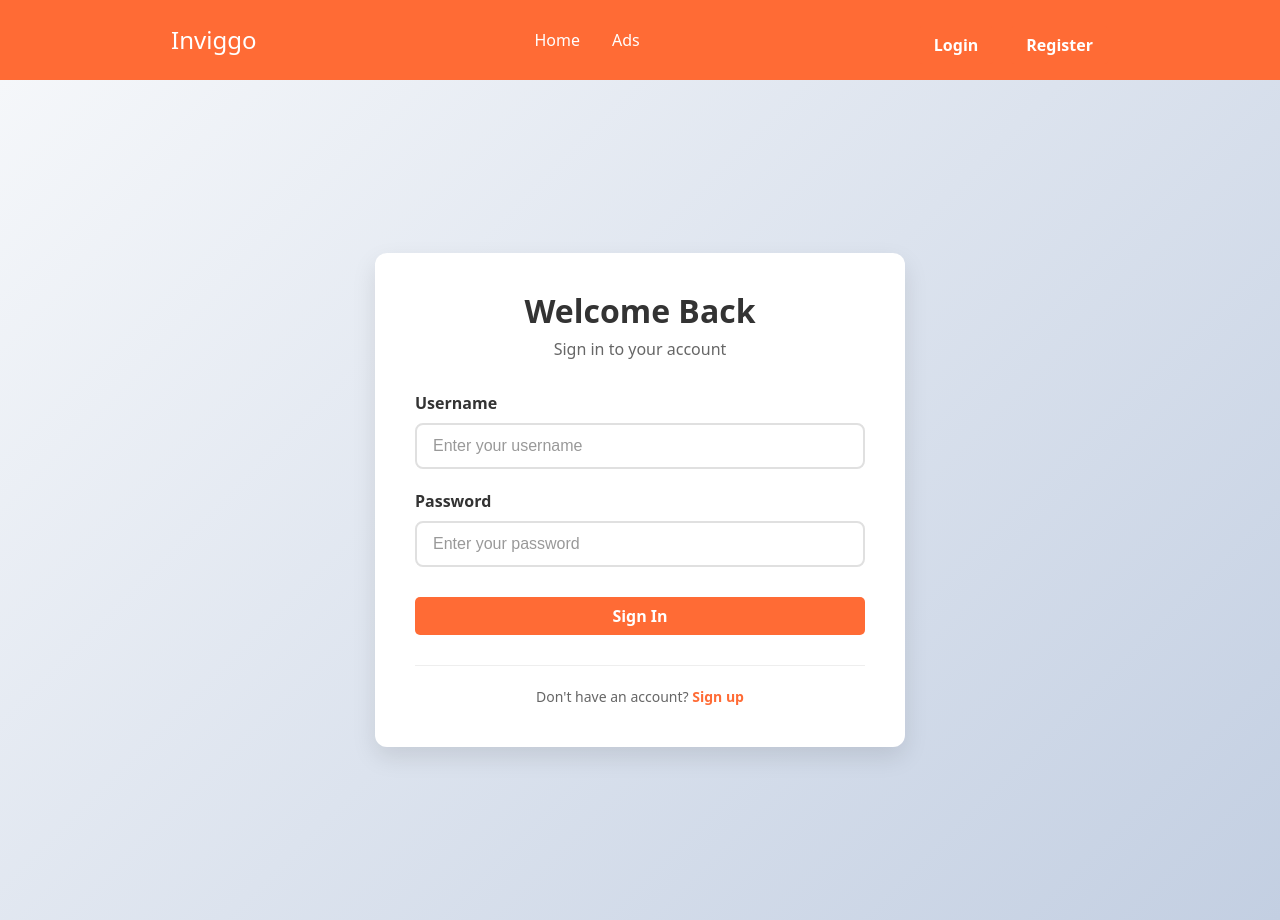
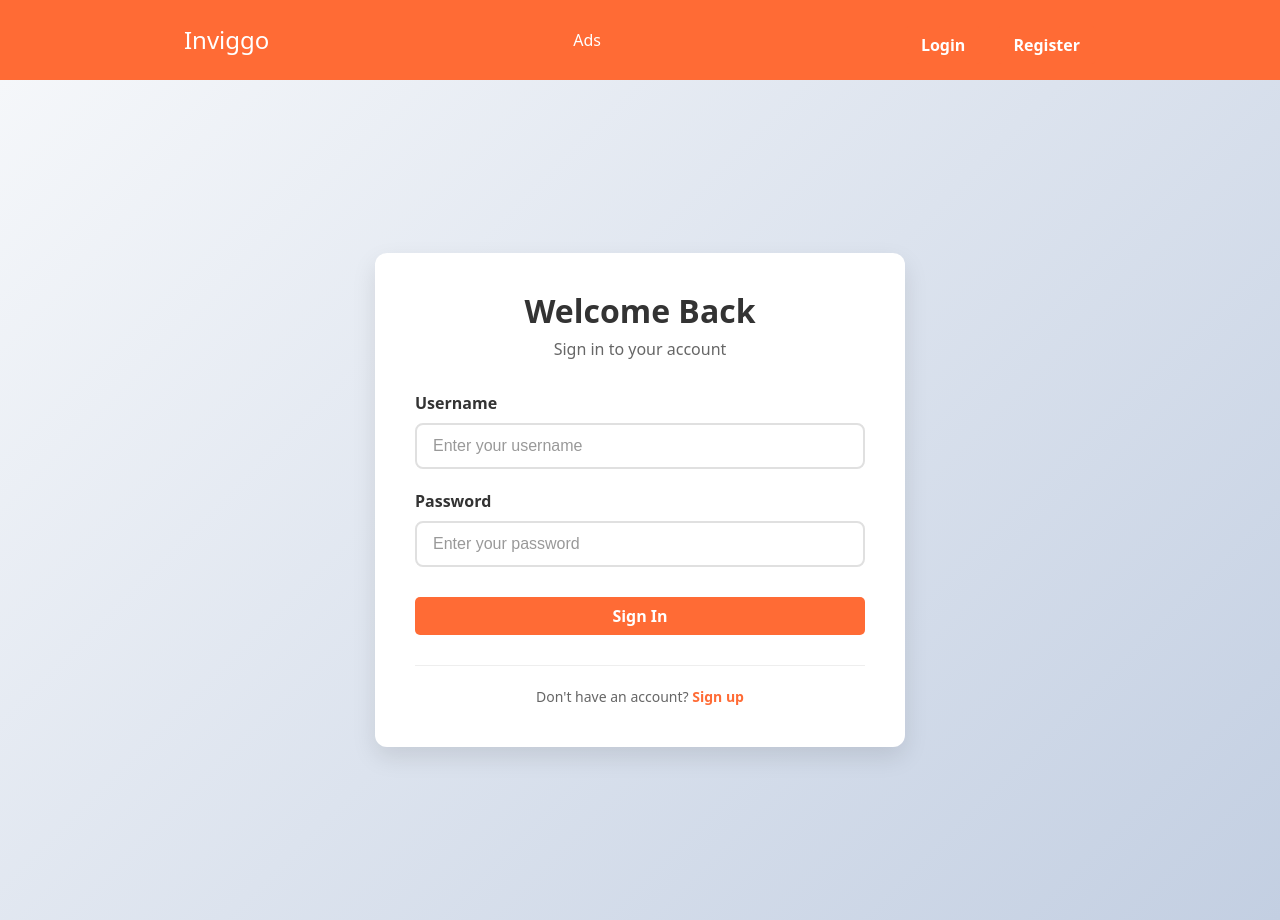
Before and after one commit to jo-ra/Inviggo-Frontend, a React (Vite) app: page /login in a window 1280 px wide. Built offline with nearby package versions, Linux system fonts and the light colour scheme; no server answers.

Commit message:
navbar fix

```diff
--- a/src/App.jsx
+++ b/src/App.jsx
@@ -25,7 +25,6 @@ function App() {
         <Routes>
           <Route path="/" element={<Home />} />
           <Route path="/ads" element={<Home />} />
-          <Route path="/ads-advanced" element={<AdsHomepage />} />
           <Route path="/ad/:id" element={<AdDetails />} />
           <Route path="/add-ad" element={<AddAd />} />
           <Route path="/edit-ad/:id" element={<EditAd />} />
--- a/src/components/NavBar.jsx
+++ b/src/components/NavBar.jsx
@@ -28,7 +28,6 @@ function NavBar() {
                     <Link to="/">Inviggo</Link>
                 </div>
                 <div className="navbar-links">
-                    <Link to="/">Home</Link>
                     <Link to="/ads">Ads</Link>
                 </div>
                  {isAuthenticated ? (
```
